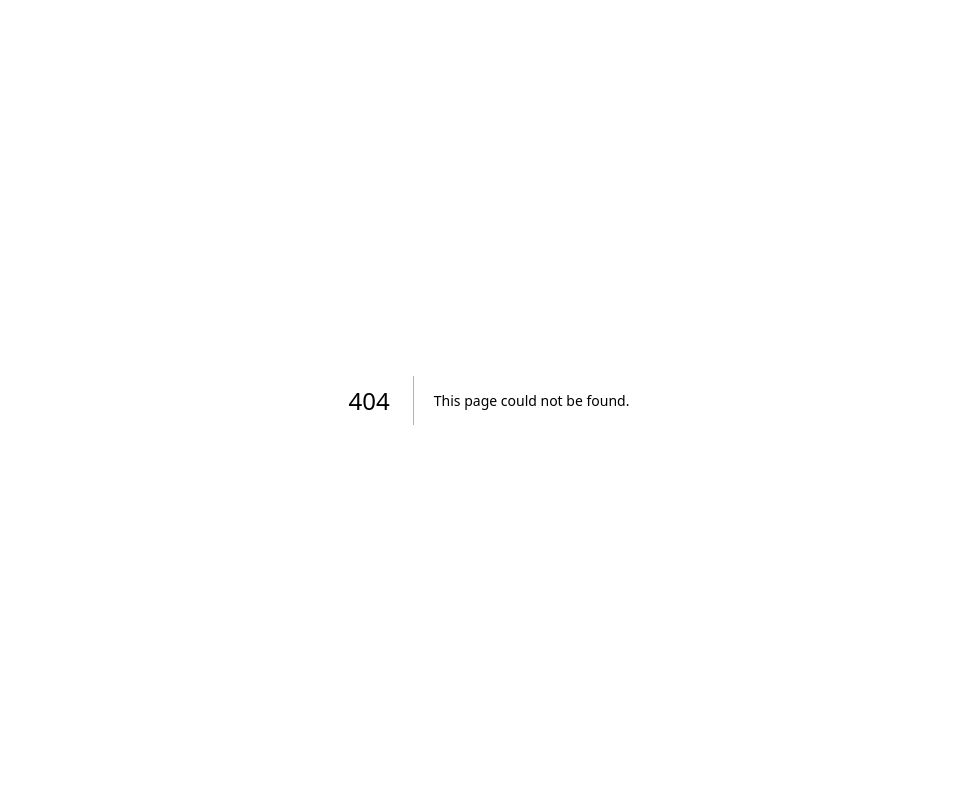
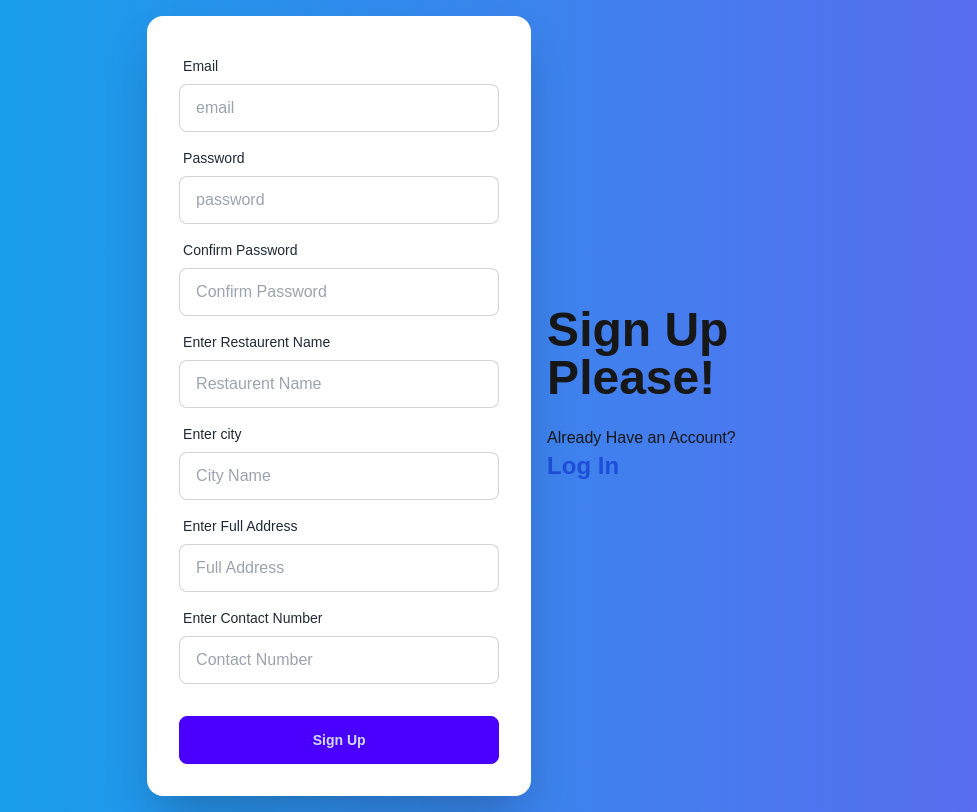
Before and after one commit to amitdebnath76/rest-for-food, a Next.js app: page /signup in a window 1280 px wide. Before the commit this address had no page. Shown: the whole page, without its empty margins (151-1128 px from the left). Built offline with nearby package versions, Linux system fonts and the light colour scheme.

Commit message:
added login and register section

```diff
--- a/app/_components/login/login.js
+++ /dev/null
@@ -1,44 +0,0 @@
-import Link from 'next/link'
-import React from 'react'
-
-
-const Login = () => {
-  return (
-    <>
-    <div className="hero bg-base-200 min-h-screen">
-  <div className="hero-content flex-col lg:flex-row-reverse">
-    <div className="text-center lg:text-left">
-      <h1 className="text-5xl font-bold">Login now!</h1>
-      <p className="py-6">
-        Do not have Account? <Link href="/">Sign Up</Link>
-      </p>
-    </div>
-    <div className="card bg-base-100 w-full max-w-sm shrink-0 shadow-2xl">
-      <form className="card-body">
-        <div className="form-control">
-          <label className="label">
-            <span className="label-text">Email</span>
-          </label>
-          <input type="email" placeholder="email" className="input input-bordered" required />
-        </div>
-        <div className="form-control">
-          <label className="label">
-            <span className="label-text">Password</span>
-          </label>
-          <input type="password" placeholder="password" className="input input-bordered" required />
-          <label className="label">
-            <a href="#" className="label-text-alt link link-hover">Forgot password?</a>
-          </label>
-        </div>
-        <div className="form-control mt-6">
-          <button className="btn btn-primary">Login</button>
-        </div>
-      </form>
-    </div>
-  </div>
-</div>
-    </>
-  )
-}
-
-export default Login
--- a/app/_components/signup/signup.js
+++ b/app/login/page.js
@@ -1,15 +1,16 @@
+import Link from 'next/link'
 import React from 'react'
 
-const Signup = () => {
+
+const Login = () => {
   return (
     <>
-    <div className="hero bg-base-200 min-h-screen">
+    <div className="hero bg-gradient-to-r from-sky-500 to-indigo-500 min-h-screen">
   <div className="hero-content flex-col lg:flex-row-reverse">
     <div className="text-center lg:text-left">
-      <h1 className="text-5xl font-bold">Sign Up Please!</h1>
+      <h1 className="text-5xl font-bold">Login now!</h1>
       <p className="py-6">
-        Provident cupiditate voluptatem et in. Quaerat fugiat ut assumenda excepturi exercitationem
-        quasi. In deleniti eaque aut repudiandae et a id nisi.
+        Do not have Account? <Link className=' text-blue-700 text-2xl font-extrabold' href="/signup">Sign Up</Link>
       </p>
     </div>
     <div className="card bg-base-100 w-full max-w-sm shrink-0 shadow-2xl">
@@ -30,7 +31,7 @@ const Signup = () => {
           </label>
         </div>
         <div className="form-control mt-6">
-          <button className="btn btn-primary">Sign Up</button>
+          <button className="btn btn-primary">Login</button>
         </div>
       </form>
     </div>
@@ -40,4 +41,4 @@ const Signup = () => {
   )
 }
 
-export default Signup
+export default Login
--- a/app/page.js
+++ b/app/page.js
@@ -1,12 +1,11 @@
-import Signup from "./_components/signup/signup";
-import Restaurent from "./restaurent/page";
+
 
 
 export default function Home() {
   return (
     <div >
       <h1>Food Delivery App Starting</h1>
-      <Signup></Signup>
+
 
     </div>
   );
--- a/app/restaurent/page.jsx
+++ b/app/restaurent/page.jsx
@@ -1,8 +1,8 @@
 'use client'
 import React from 'react'
-import Login from '../_components/login/login'
+import Login from '../login/page'
 import { useState } from 'react';
-import Signup from '../_components/signup/signup';
+import Signup from '../signup/page';
 
 const Restaurent = () => {
     const [login,setLogin]= useState(true)
--- /dev/null
+++ b/app/signup/page.js
@@ -0,0 +1,71 @@
+import Link from 'next/link'
+import React from 'react'
+
+const Signup = () => {
+  return (
+    <>
+    <div className="hero bg-gradient-to-r from-sky-500 to-indigo-500 min-h-screen">
+  <div className="hero-content flex-col lg:flex-row-reverse">
+    <div className="text-center lg:text-left">
+      <h1 className="text-5xl font-bold">Sign Up Please!</h1>
+      <p className="py-6">
+       Already Have an Account?
+       <h6><Link href='/login' className=' text-blue-700 text-2xl font-extrabold'>Log In</Link></h6>
+      </p>
+    </div>
+    <div className="card bg-base-100 w-full max-w-sm shrink-0 shadow-2xl">
+      <form className="card-body">
+        <div className="form-control">
+          <label className="label">
+            <span className="label-text">Email</span>
+          </label>
+          <input name='email' type="email" placeholder="email" className="input input-bordered" required />
+        </div>
+        <div className="form-control">
+          <label className="label">
+            <span className="label-text">Password</span>
+          </label>
+          <input name='password' type="password" placeholder="password" className="input input-bordered" required />
+        </div>
+        <div className="form-control">
+          <label className="label">
+            <span className="label-text">Confirm Password</span>
+          </label>
+          <input name='confirm-password' type="password" placeholder="Confirm Password" className="input input-bordered" required />
+        </div>
+        <div className="form-control">
+          <label className="label">
+            <span className="label-text">Enter Restaurent Name</span>
+          </label>
+          <input type="text" placeholder="Restaurent Name" className="input input-bordered" required />
+        </div>
+        <div className="form-control">
+          <label className="label">
+            <span className="label-text">Enter city</span>
+          </label>
+          <input name='city-name' type="text" placeholder="City Name" className="input input-bordered" required />
+        </div>
+        <div className="form-control">
+          <label className="label">
+            <span className="label-text">Enter Full Address</span>
+          </label>
+          <input name='full-address' type="text" placeholder="Full Address" className="input input-bordered" required />
+        </div>
+        <div className="form-control">
+          <label className="label">
+            <span className="label-text">Enter Contact Number</span>
+          </label>
+          <input name='contact-number' type="text" placeholder="Contact Number" className="input input-bordered" required />
+        </div>
+        <div className="form-control mt-6">
+          <button className="btn btn-primary">Sign Up</button>
+        </div>
+      </form>
+    </div>
+  </div>
+</div>
+    </>
+  )
+}
+
+export default Signup
```
